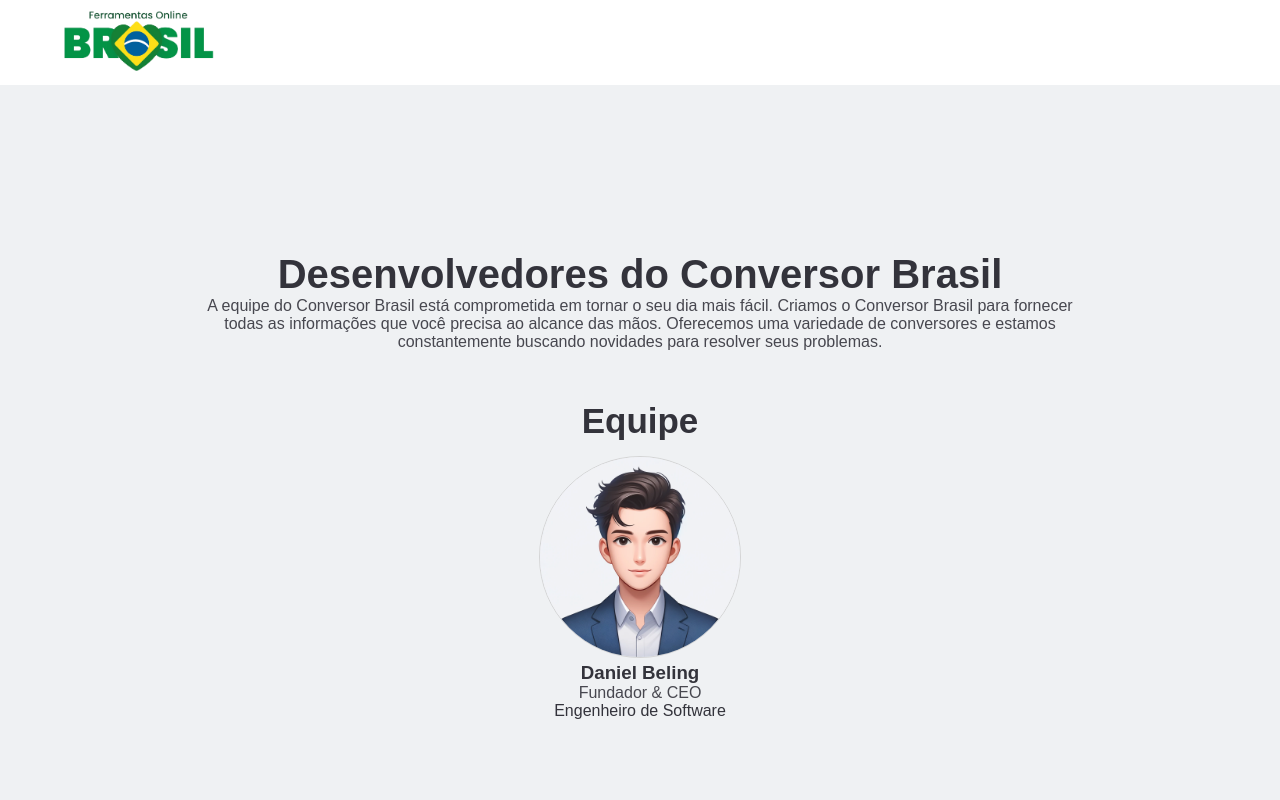
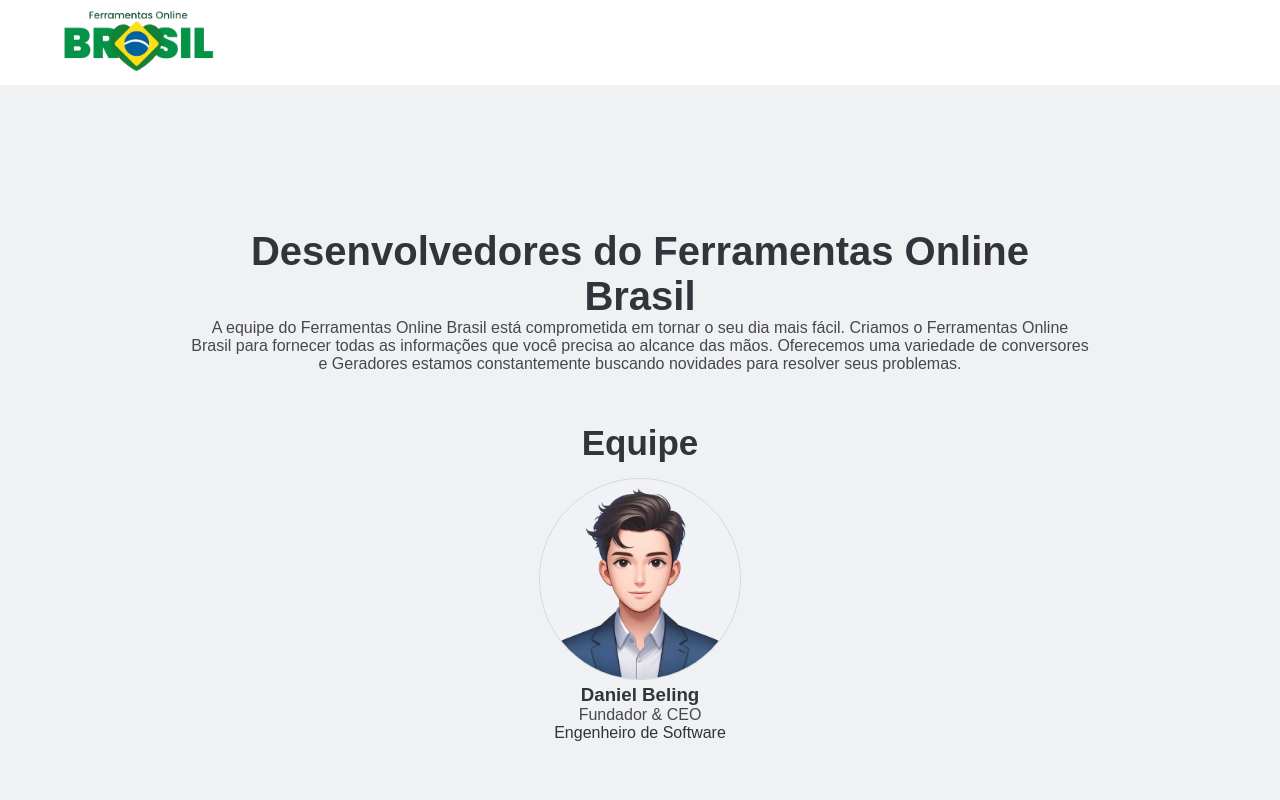
Before and after one commit to danielbeling/ferramentasonlinebrasil, a React (Create React App) app: page /dev in a window 1280 px wide. Shown: the top 800 px of the page. Built offline with nearby package versions, Linux system fonts and the light colour scheme.

Commit message:
Update Dev.jsx

```diff
--- a/src/pages/empresa/Dev.jsx
+++ b/src/pages/empresa/Dev.jsx
@@ -9,10 +9,10 @@
       <div className="dev_container">
         <div className="dev_card">
           <div className="dev_content">
-            <h1 className="dev_titulo">Desenvolvedores do Conversor Brasil</h1>
-            <p className="dev_text">A equipe do Conversor Brasil está comprometida em tornar o seu dia mais fácil.
-              Criamos o Conversor Brasil para fornecer todas as informações que você precisa ao alcance das mãos.
-              Oferecemos uma variedade de conversores e estamos constantemente buscando novidades para resolver seus problemas.
+            <h1 className="dev_titulo">Desenvolvedores do Ferramentas Online Brasil</h1>
+            <p className="dev_text">A equipe do Ferramentas Online Brasil está comprometida em tornar o seu dia mais fácil.
+              Criamos o Ferramentas Online Brasil para fornecer todas as informações que você precisa ao alcance das mãos.
+              Oferecemos uma variedade de conversores e Geradores estamos constantemente buscando novidades para resolver seus problemas.
             </p>
           </div>
           <div className="dev_cont">
```
